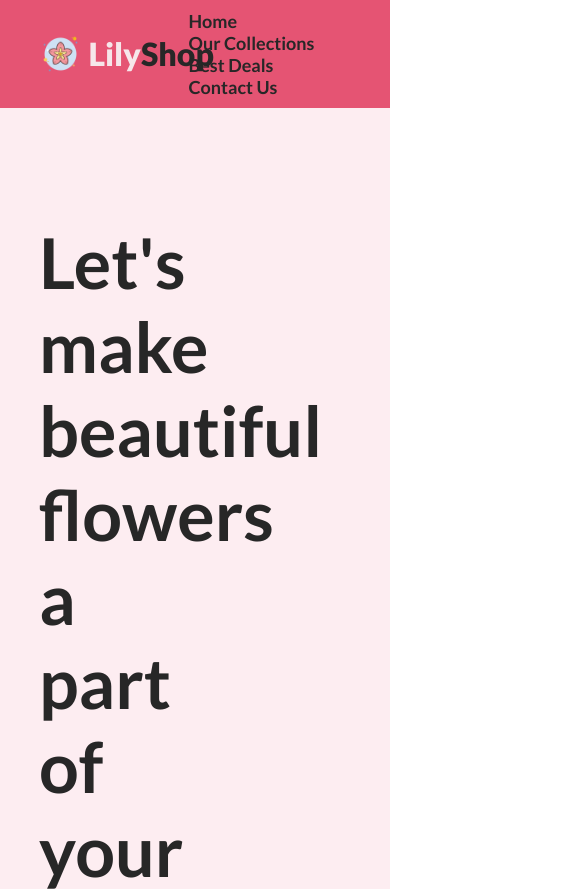
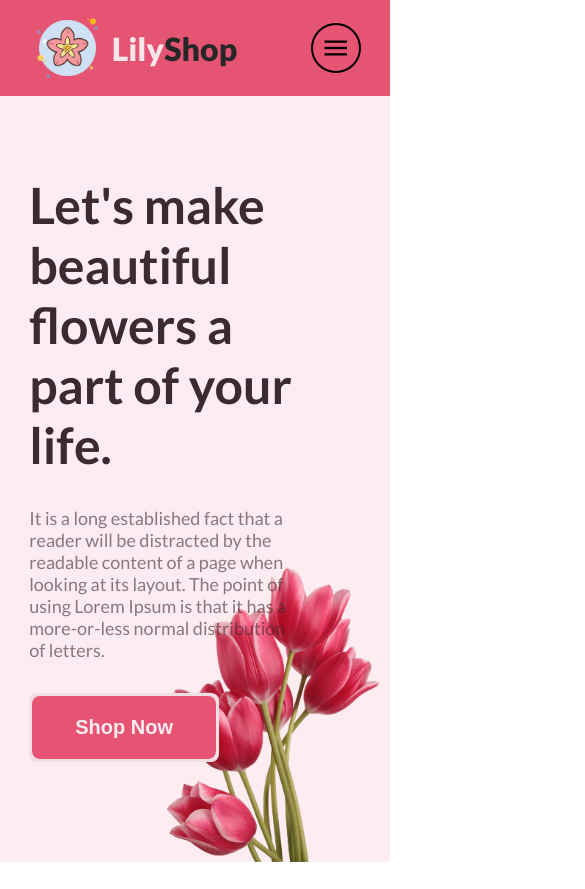
Before and after one commit to nusrat-xahan05/Lily-Shop, a plain HTML site: page index.html in a window 390 px wide. Shown: the top 889 px of the page, 585 px wide, since content can reach past the window. Drawn offline with nearby package versions, Linux system fonts and the light colour scheme.

Commit message:
device responsive done

```diff
--- a/css/responsive.css
+++ b/css/responsive.css
@@ -0,0 +1,124 @@
+@media screen and (max-width: 1280px) {
+    #banner {
+        padding-top: 100px;
+    }
+
+    #banner .banner_main .banner_text h1 {
+        font-size: 60px;
+    }
+
+    #featured .featured_main .featured_body .featured_item .featured_item_img {
+        height: 380px;
+    }
+
+}
+
+@media screen and (max-width: 1024px) {
+    .section_heading p {
+        max-width: 75%;
+    }
+
+    #banner {
+        padding-top: 75px;
+    }
+
+    #banner .banner_main .banner_text h1 {
+        font-size: 50px;
+    }
+
+    #banner .banner_main .banner_img img {
+        width: 100%;
+    }
+
+    #featured .featured_main .featured_body .featured_item .featured_item_img {
+        height: 300px;
+    }
+
+}
+
+@media screen and (max-width: 768px) {
+    #navbar .nav_main .nav_hambergur {
+        display: block;
+    }
+
+    #navbar .nav_main .nav_items {
+        display: none;
+    }
+
+    #navbar .nav_main .nav_hambergur {
+        display: block;
+    }
+
+    #banner {
+        background: url(../images/banner.png);
+        background-repeat: no-repeat;
+        background-position: bottom right;
+        background-size: 60%;
+        position: relative;
+    }
+
+    #banner::before {
+        content: '';
+        position: absolute;
+        top: 0;
+        left: 0;
+        width: 100%;
+        height: 100%;
+        background-color: var(--banner-background);
+    }
+
+    #banner .banner_main .banner_text {
+        width: 80%;
+    }
+
+    #banner .banner_main .banner_img {
+        display: none;
+    }
+
+    #featured .featured_main .featured_body {
+        grid-template-columns: repeat(2, 1fr);
+    }
+
+    #vector .vector_main .vector_item {
+        padding: 56px 0px;
+    }
+
+    #vector .vector_main .vector_item img {
+        width: 45%;
+    }
+
+    #vector .vector_main .vector_item p {
+        font-size: 20px;
+    }
+
+    #signup {
+        background: linear-gradient(rgba(255, 255, 255, 0.4), var(--banner-background)), url(../images/sale-deal.png);
+        background-repeat: no-repeat;
+        background-size: fill;
+    }
+
+    #signup .signup_main .section_heading {
+        width: 100%;
+    }
+
+    #signup .signup_main .sign_img {
+        display: none;
+    }
+
+    #instagram .instagram_main .instagram_body {
+        grid-template-columns: repeat(2, 1fr);
+    }
+
+    #subscribe .subscribe_main {
+        padding: 90px 0px;
+    }
+
+    #subscribe .subscribe_main .subscribe_button input {
+        width: 55%;
+    }
+
+    footer .footer_text {
+        max-width: 70%;
+    }
+
+}
--- a/css/style.css
+++ b/css/style.css
@@ -1,50 +1,51 @@
  /* ===================================================
              'COMMON CSS' PART START
 =================================================== */
-*{
+ * {
      margin: 0;
      padding: 0;
      box-sizing: border-box;
  }
 
-ul, li{
+ ul,
+ li {
      list-style-type: none;
      display: inline-block;
  }
 
-a{
+ a {
      text-decoration: none;
      display: inline-block;
  }
 
-.container{
-    width: 80%;
+ .container {
+     width: 85%;
      margin: 0 auto;
  }
 
-body{
+ body {
      font-family: var(--primary-text);
      max-width: 1536px;
      margin: 0 auto;
  }
 
-section{
+ section {
      margin-bottom: 130px;
  }
 
-.section_heading{
+ .section_heading {
      margin-bottom: 48px;
      text-align: center;
  }
 
-.section_heading h3{
+ .section_heading h3 {
      font-weight: 800;
      font-size: 40px;
      color: var(--primary-text-color);
      padding-bottom: 25px;
  }
 
-.section_heading p{
+ .section_heading p {
      font-weight: 400;
      font-size: 18px;
      color: var(--secondary-text-color);
@@ -52,7 +53,7 @@ section{
      margin: 0 auto;
  }
 
-button{
+ button {
      border: 3px solid transparent;
      border-radius: 8px;
      -webkit-border-radius: 8px;
@@ -66,7 +67,7 @@ button{
      -o-transition: .4s;
  }
 
-button a{
+ button a {
      border-radius: 8px;
      -webkit-border-radius: 8px;
      -moz-border-radius: 8px;
@@ -85,14 +86,15 @@ button a{
      -o-transition: .4s;
  }
 
-button:hover{
+ button:hover {
      border: 3px solid var(--highlight-color);
  }
 
-button:hover a{
+ button:hover a {
      color: var(--highlight-color);
      background-color: transparent;
  }
+
  /* ===================================================
              'COMMON CSS' PART END
 =================================================== */
@@ -102,7 +104,7 @@ button:hover a{
  /* ===================================================
                 'NAVBAR' PART START
 =================================================== */
-#navbar{
+ #navbar {
      background-color: var(--highlight-color);
      padding: 10px 0px;
      width: 100%;
@@ -112,33 +114,48 @@ button:hover a{
      z-index: 10;
  }
 
-#navbar .nav_main{
+ #navbar .nav_main {
      display: flex;
      align-items: center;
      justify-content: space-between;
  }
 
-#navbar .nav_main .nav_logo{
+ #navbar .nav_main .nav_hambergur {
+     display: none;
+ }
+
+ #navbar .nav_main .nav_hambergur .material-symbols-outlined {
+     padding: 8px;
+     font-size: 30px;
+     border: 2px solid black;
+     border-radius: 50%;
+     -webkit-border-radius: 50%;
+     -moz-border-radius: 50%;
+     -ms-border-radius: 50%;
+     -o-border-radius: 50%;
+ }
+
+ #navbar .nav_main .nav_logo {
      display: flex;
      align-items: center;
      gap: 6px;
  }
 
-#navbar .nav_main img{
+ #navbar .nav_main img {
      width: 33%;
  }
 
-#navbar .nav_main .nav_logo h2{
+ #navbar .nav_main .nav_logo h2 {
      font-weight: 900;
      font-size: 32px;
      color: var(--primary-text-color);
  }
 
-#navbar .nav_main .nav_logo span{
+ #navbar .nav_main .nav_logo span {
      color: rgb(246, 230, 234);
  }
 
-#navbar .nav_main .nav_items li a{
+ #navbar .nav_main .nav_items li a {
      font-weight: 700;
      font-size: 18px;
      color: var(--primary-text-color);
@@ -151,7 +168,7 @@ button:hover a{
      -o-transition: .4s;
  }
 
-#navbar .nav_main .nav_items li a::after{
+ #navbar .nav_main .nav_items li a::after {
      position: absolute;
      content: '';
      bottom: -10px;
@@ -171,27 +188,29 @@ button:hover a{
      -o-transform: translateX(-50%);
  }
 
-#navbar .nav_main .nav_items li a:hover{
+ #navbar .nav_main .nav_items li a:hover {
      color: var(--body-background);
  }
 
-#navbar .nav_main .nav_items li a:hover::after{
+ #navbar .nav_main .nav_items li a:hover::after {
      width: 100%;
  }
 
-.navbar_animate{
+ .navbar_animate {
      animation: custom 2s;
      -webkit-animation: custom 2s;
  }
 
-@keyframes custom{
-    from{
+ @keyframes custom {
+     from {
          top: -60px;
      }
-    to{
+
+     to {
          top: 0px;
      }
  }
+
  /* ===================================================
                 'NAVBAR' PART END
 =================================================== */
@@ -201,28 +220,28 @@ button:hover a{
  /* ===================================================
                 'BANNER' PART START
 =================================================== */
-#banner{
+ #banner {
      background-color: var(--banner-background);
      padding-top: 120px;
  }
 
-#banner .banner_main{
+ #banner .banner_main {
      display: flex;
      justify-content: space-between;
  }
 
-#banner .banner_main .banner_text{
+ #banner .banner_main .banner_text {
      margin: 100px 0px;
      width: 50%;
  }
 
-#banner .banner_main .banner_text h1{
+ #banner .banner_main .banner_text h1 {
      font-weight: 700;
      font-size: 70px;
      color: var(--primary-text-color);
  }
 
-#banner .banner_main .banner_text p{
+ #banner .banner_main .banner_text p {
      font-weight: 400;
      font-size: 18px;
      color: var(--secondary-text-color);
@@ -230,15 +249,16 @@ button:hover a{
      color: var(--secondary-text-color);
  }
 
-#banner .banner_main .banner_img{
+ #banner .banner_main .banner_img {
      width: 45%;
      display: flex;
      align-items: end;
  }
 
-#banner .banner_main .banner_img img{
+ #banner .banner_main .banner_img img {
      width: 95%;
  }
+
  /* ===================================================
                 'BANNER' PART END
 =================================================== */
@@ -248,13 +268,13 @@ button:hover a{
  /* ===================================================
               'FEATURED FLOWER' PART START
 =================================================== */
-#featured .featured_main .featured_body{
+ #featured .featured_main .featured_body {
      display: grid;
      grid-template-columns: repeat(3, 1fr);
      gap: 24px;
  }
 
-#featured .featured_main .featured_body .featured_item .featured_item_img{
+ #featured .featured_main .featured_body .featured_item .featured_item_img {
      display: flex;
      justify-content: center;
      align-items: end;
@@ -266,15 +286,15 @@ button:hover a{
      -o-border-radius: 50% 50% 0% 0%;
  }
 
-#featured .featured_main .featured_body .featured_item .featured_item_img img{
+ #featured .featured_main .featured_body .featured_item .featured_item_img img {
      height: 80%;
  }
 
-#featured .featured_main .featured_body .featured_item:last-child .featured_item_img img{
+ #featured .featured_main .featured_body .featured_item:last-child .featured_item_img img {
      height: 90%;
  }
 
-#featured .featured_main .featured_body .featured_item p{
+ #featured .featured_main .featured_body .featured_item p {
      margin-top: 32px;
      font-weight: 600;
      font-size: 24px;
@@ -282,6 +302,7 @@ button:hover a{
      text-align: center;
      text-decoration: underline;
  }
+
  /* ===================================================
               'FEATURED FLOWER' PART END
 =================================================== */
@@ -291,24 +312,25 @@ button:hover a{
  /* ===================================================
                 'VECTOR ICONS' PART START
 =================================================== */
-#vector .vector_main{
+ #vector .vector_main {
      background-color: var(--vectoricon-background);
      display: grid;
      grid-template-columns: repeat(3, 1fr);
      gap: 100px;
  }
 
-#vector .vector_main .vector_item{
+ #vector .vector_main .vector_item {
      text-align: center;
      padding: 86px 0px;
  }
 
-#vector .vector_main .vector_item p{
+ #vector .vector_main .vector_item p {
      margin-top: 24px;
      font-weight: 600;
      font-size: 24px;
      color: var(--vector-text-color);
  }
+
  /* ===================================================
                 'VECTOR ICONS' PART END
 =================================================== */
@@ -318,35 +340,36 @@ button:hover a{
  /* ===================================================
                   'SIGN UP' PART START
 =================================================== */
-#signup{
+ #signup {
      background-color: var(--banner-background);
  }
 
-#signup .signup_main{
+ #signup .signup_main {
      padding: 40px 0px;
      display: flex;
      justify-content: space-around;
      align-items: center;
  }
 
-#signup .signup_main .section_heading{
+ #signup .signup_main .section_heading {
      width: 55%;
      margin-bottom: 0px;
  }
 
-#signup .signup_main .section_heading p{
+ #signup .signup_main .section_heading p {
      max-width: 80%;
      margin-bottom: 32px;
  }
 
-#signup .signup_main .section_heading span{
+ #signup .signup_main .section_heading span {
      color: var(--highlight-color);
  }
 
-#signup .signup_main .sign_img{
+ #signup .signup_main .sign_img {
      width: 40%;
      text-align: center;
  }
+
  /* ===================================================
                   'SIGN UP' PART END
 =================================================== */
@@ -356,13 +379,13 @@ button:hover a{
  /* ===================================================
                 'INSTAGRAM' PART START
 =================================================== */
-#instagram .instagram_main .instagram_body{
+ #instagram .instagram_main .instagram_body {
      display: grid;
      grid-template-columns: repeat(4, 1fr);
      gap: 24px;
  }
 
-#instagram .instagram_main .instagram_body .instagram_item img{
+ #instagram .instagram_main .instagram_body .instagram_item img {
      width: 100%;
      transition: .5s;
      -webkit-transition: .5s;
@@ -371,13 +394,14 @@ button:hover a{
      -o-transition: .5s;
  }
 
-#instagram .instagram_main .instagram_body .instagram_item:hover img{
+ #instagram .instagram_main .instagram_body .instagram_item:hover img {
      transform: scale(1.1);
      -webkit-transform: scale(1.1);
      -moz-transform: scale(1.1);
      -ms-transform: scale(1.1);
      -o-transform: scale(1.1);
  }
+
  /* ===================================================
                 'INSTAGRAM' PART END
 =================================================== */
@@ -387,7 +411,7 @@ button:hover a{
  /* ===================================================
                 'SUBSCRIBE' PART START
 =================================================== */
-#subscribe .subscribe_main{
+ #subscribe .subscribe_main {
      padding: 122px 0px;
      background: linear-gradient(rgba(0, 0, 0, 0.2), rgba(0, 0, 0, 0.2)), url(../images/subscribe-banner.png);
      background-repeat: no-repeat;
@@ -395,11 +419,11 @@ button:hover a{
      background-size: cover;
  }
 
-#subscribe .subscribe_main .section_heading h3{
+ #subscribe .subscribe_main .section_heading h3 {
      padding-bottom: 16px;
  }
 
-#subscribe .subscribe_main .subscribe_button{
+ #subscribe .subscribe_main .subscribe_button {
      margin-top: 48px;
      text-align: center;
      display: flex;
@@ -407,7 +431,7 @@ button:hover a{
      justify-content: center;
  }
 
-#subscribe .subscribe_main .subscribe_button input{
+ #subscribe .subscribe_main .subscribe_button input {
      padding: 23px;
      width: 35%;
      border: transparent;
@@ -419,11 +443,12 @@ button:hover a{
      -o-border-radius: 8px;
  }
 
-#subscribe .subscribe_main .subscribe_button input::placeholder{
+ #subscribe .subscribe_main .subscribe_button input::placeholder {
      font-size: 16px;
      font-weight: 400;
      color: var(--secondary-text-color);
  }
+
  /* ===================================================
                 'SUBSCRIBE' PART END
 =================================================== */
@@ -433,41 +458,42 @@ button:hover a{
  /* ===================================================
                 'FOOTER' PART START
 =================================================== */
-footer{
+ footer {
      background-color: var(--footer-background);
      text-align: center;
  }
 
-footer .footer_text{
+ footer .footer_text {
      padding: 100px 0px 70px;
      max-width: 50%;
      margin: 0 auto;
  }
 
-footer .footer_text h3{
+ footer .footer_text h3 {
      font-weight: 800;
      font-size: 48px;
      color: var(--fourth-text-color);
  }
 
-footer .footer_text span{
+ footer .footer_text span {
      color: var(--highlight-color);
  }
 
-footer .footer_text p{
+ footer .footer_text p {
      font-weight: 400;
      font-size: 18px;
      color: var(--tartiary-text-color);
      margin: 24px 0px 32px;
  }
 
-footer .copyright{
+ footer .copyright {
      border-top: 2px solid rgba(255, 255, 255, 0.7);
      padding: 25px 0px;
      font-weight: 400;
      font-size: 16px;
      color: var(--copyright-text-color);
  }
+
  /* ===================================================
                 'FOOTER' PART END
 =================================================== */
--- a/index.html
+++ b/index.html
@@ -5,6 +5,8 @@
     <meta charset="UTF-8">
     <meta name="viewport" content="width=device-width, initial-scale=1.0">
     <title>Lily Shop</title>
+    <link rel="stylesheet"
+        href="https://fonts.googleapis.com/css2?family=Material+Symbols+Outlined:opsz,wght,FILL,GRAD@24,400,0,0&icon_names=menu" />
     <link rel="stylesheet" href="css/root.css">
     <link rel="stylesheet" href="css/style.css">
     <link rel="stylesheet" href="css/responsive.css">
@@ -24,10 +26,15 @@
                         <h2><span>Lily</span>Shop</h2>
                     </a>
                     <div class="nav_items">
-                        <li><a href="#">Home</a></li>
-                        <li><a href="#">Our Collections</a></li>
-                        <li><a href="#">Best Deals</a></li>
-                        <li><a href="#">Contact Us</a></li>
+                        <ul>
+                            <li><a href="#">Home</a></li>
+                            <li><a href="#">Our Collections</a></li>
+                            <li><a href="#">Best Deals</a></li>
+                            <li><a href="#">Contact Us</a></li>
+                        </ul>
+                    </div>
+                    <div class="nav_hambergur">
+                        <span class="material-symbols-outlined">menu</span>
                     </div>
                 </div>
             </div>
```
Lines whose indentation alone changed are shown as unchanged.
